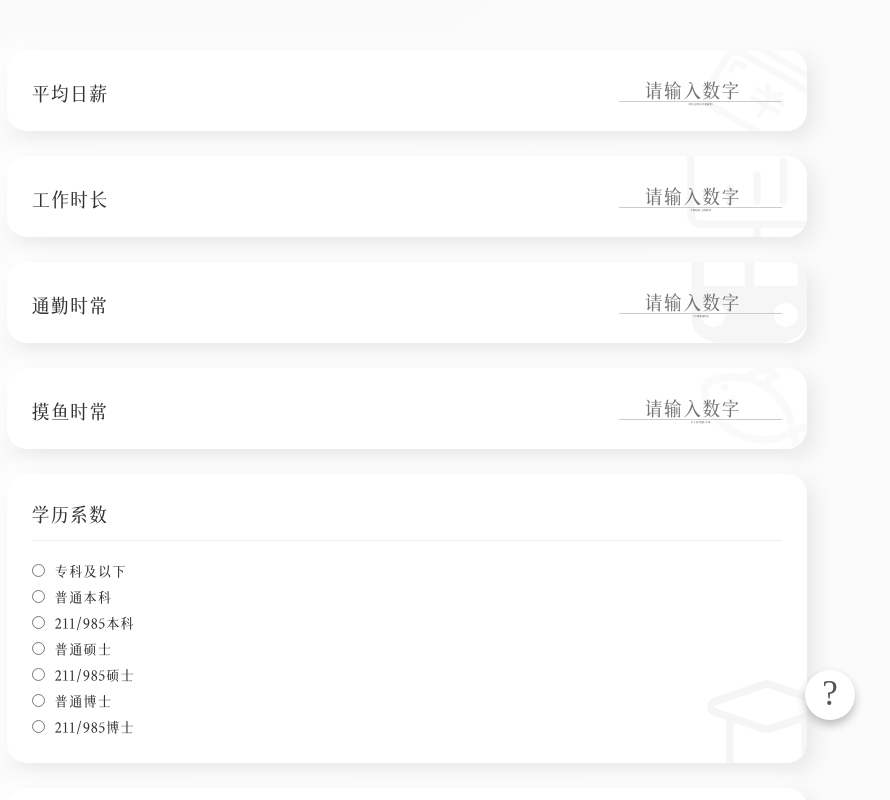
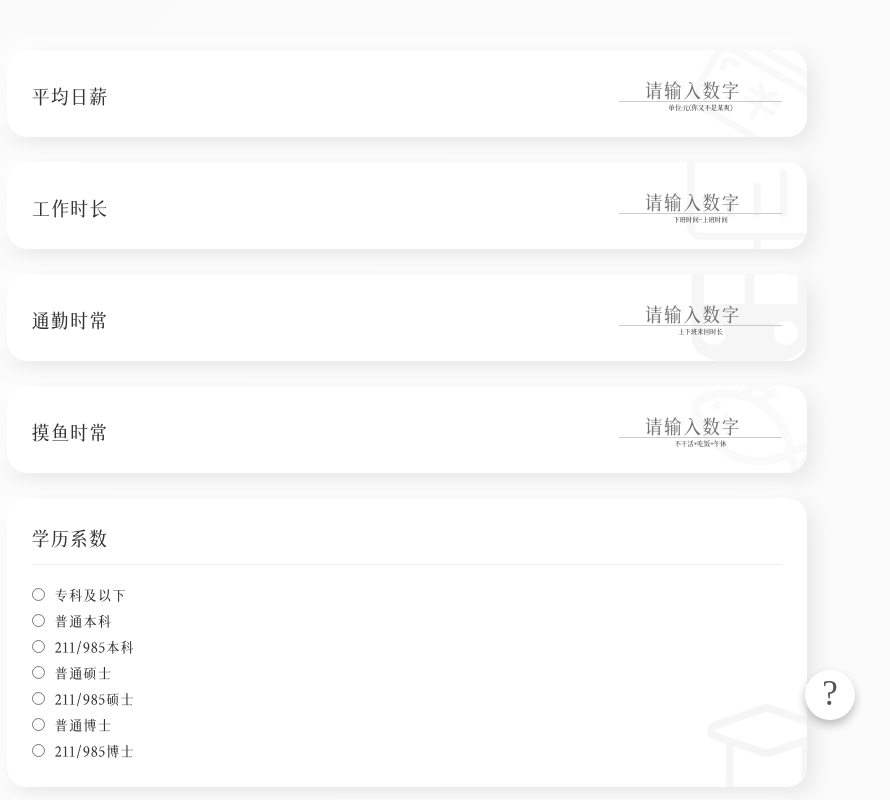
Before and after one commit to Peiratooo/IsValuable, a Vue app: page / in a window 1280 px wide. Shown: the top 800 px of the page, without its empty margins (233-1123 px from the left). Built offline with nearby package versions, Linux system fonts and the light colour scheme.

Commit message:
V 0.1.2
修复了某些字体过小的BUG

```diff
--- a/src/components/Question.vue
+++ b/src/components/Question.vue
@@ -330,7 +330,7 @@ function setChanged(userData, tag) {
 }
 
 .other {
-    font-size: 3px;
+    font-size: 8px;
 }
 
 .answer input {
```
